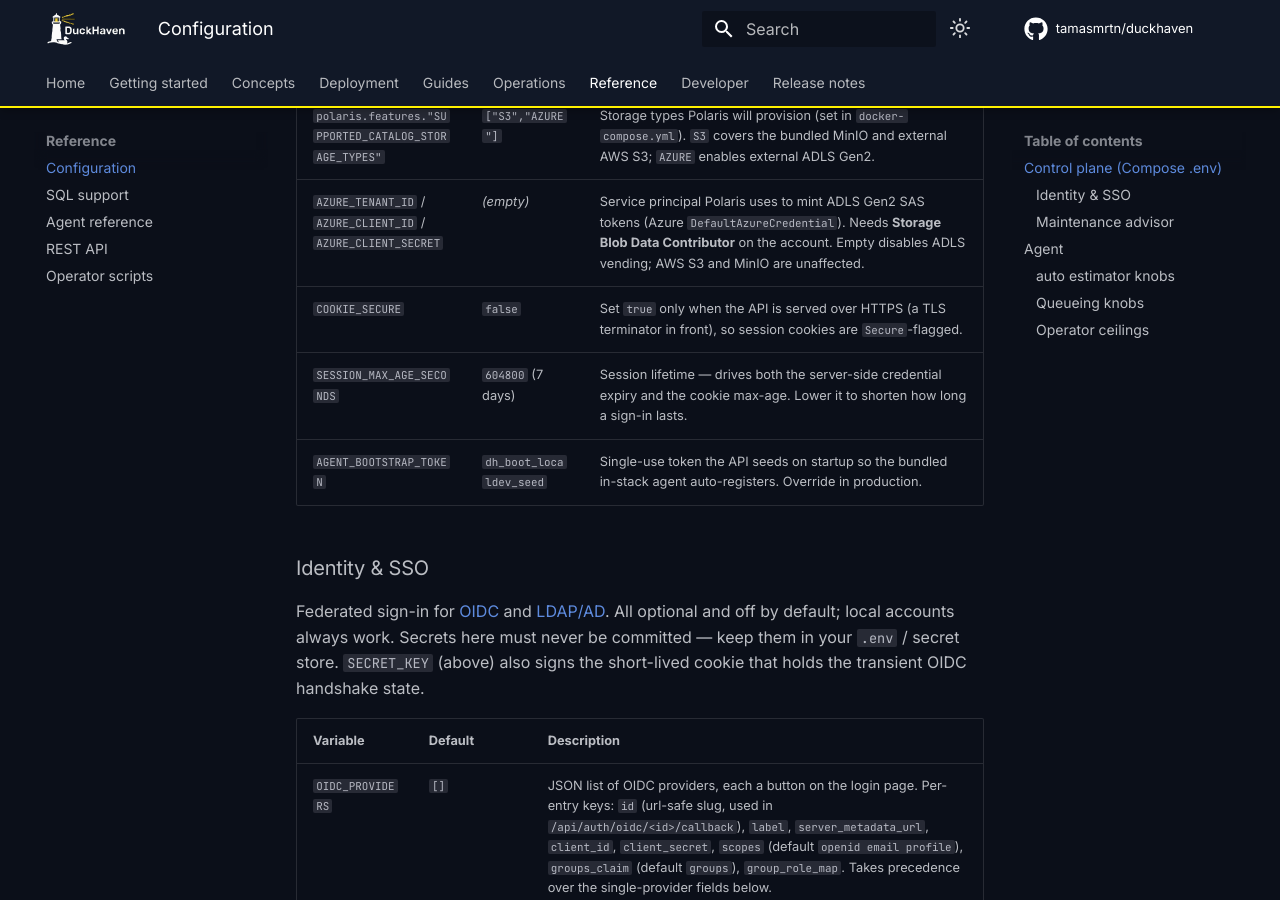
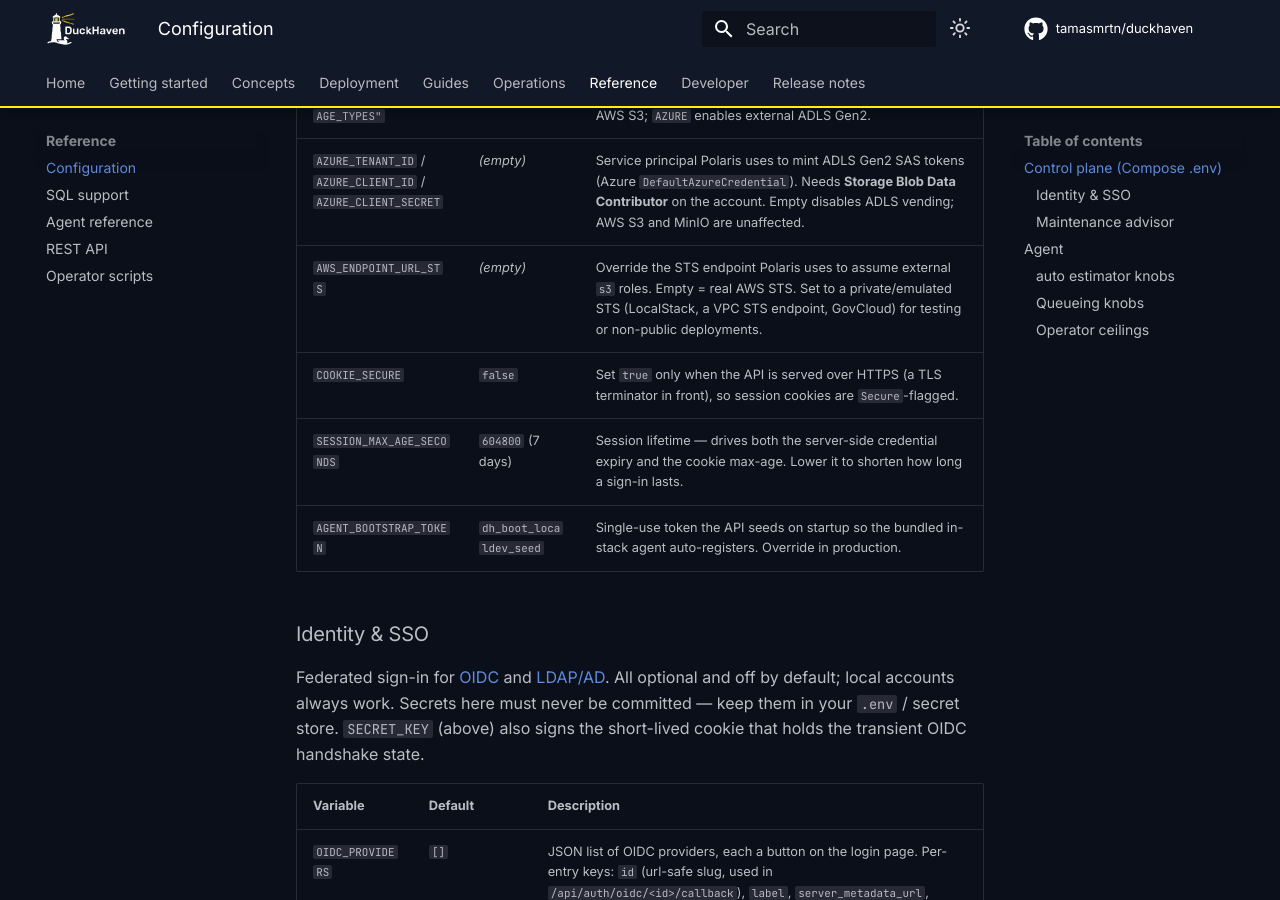
Before and after one commit to tamasmrtn/duckhaven, an MkDocs documentation site: the page built from docs/reference/configuration.md, in a window 1280 px wide and 900 px high, scrolled down 1315 px. Built offline with MkDocs 1.6.1 and Material for MkDocs 9.7.7, drawn with Linux system fonts in a browser that asks for light colours; comment, search, counter and statistics services are not loaded.

Commit message:
feat(deploy): allow a custom STS endpoint for external S3 backends
Add AWS_ENDPOINT_URL_STS passthrough to the polaris service so the assume-role
S3 path can target an emulated/private STS (LocalStack, VPC endpoint, GovCloud)
instead of public AWS — this is what lets the s3 backend be tested end to end
without a real AWS account. Pin the localstack-dev image to a community tag
(:latest now refuses to boot without a paid license token).

```diff
--- a/docs/reference/configuration.md
+++ b/docs/reference/configuration.md
@@ -31,6 +31,7 @@ boot, so every variable below is optional.
 | `S3_ENDPOINT_INTERNAL` | `http://minio:9000` | The endpoint Polaris uses inside the Compose network; rarely needs changing. |
 | `polaris.features."SUPPORTED_CATALOG_STORAGE_TYPES"` | `["S3","AZURE"]` | Storage types Polaris will provision (set in `docker-compose.yml`). `S3` covers the bundled MinIO and external AWS S3; `AZURE` enables external ADLS Gen2. |
 | `AZURE_TENANT_ID` / `AZURE_CLIENT_ID` / `AZURE_CLIENT_SECRET` | _(empty)_ | Service principal Polaris uses to mint ADLS Gen2 SAS tokens (Azure `DefaultAzureCredential`). Needs **Storage Blob Data Contributor** on the account. Empty disables ADLS vending; AWS S3 and MinIO are unaffected. |
+| `AWS_ENDPOINT_URL_STS` | _(empty)_ | Override the STS endpoint Polaris uses to assume external `s3` roles. Empty = real AWS STS. Set to a private/emulated STS (LocalStack, a VPC STS endpoint, GovCloud) for testing or non-public deployments. |
 | `COOKIE_SECURE` | `false` | Set `true` only when the API is served over HTTPS (a TLS terminator in front), so session cookies are `Secure`-flagged. |
 | `SESSION_MAX_AGE_SECONDS` | `604800` (7 days) | Session lifetime — drives both the server-side credential expiry and the cookie max-age. Lower it to shorten how long a sign-in lasts. |
 | `AGENT_BOOTSTRAP_TOKEN` | `dh_boot_localdev_seed` | Single-use token the API seeds on startup so the bundled in-stack agent auto-registers. Override in production. |
```
Also changed, not shown: 2 other files.
